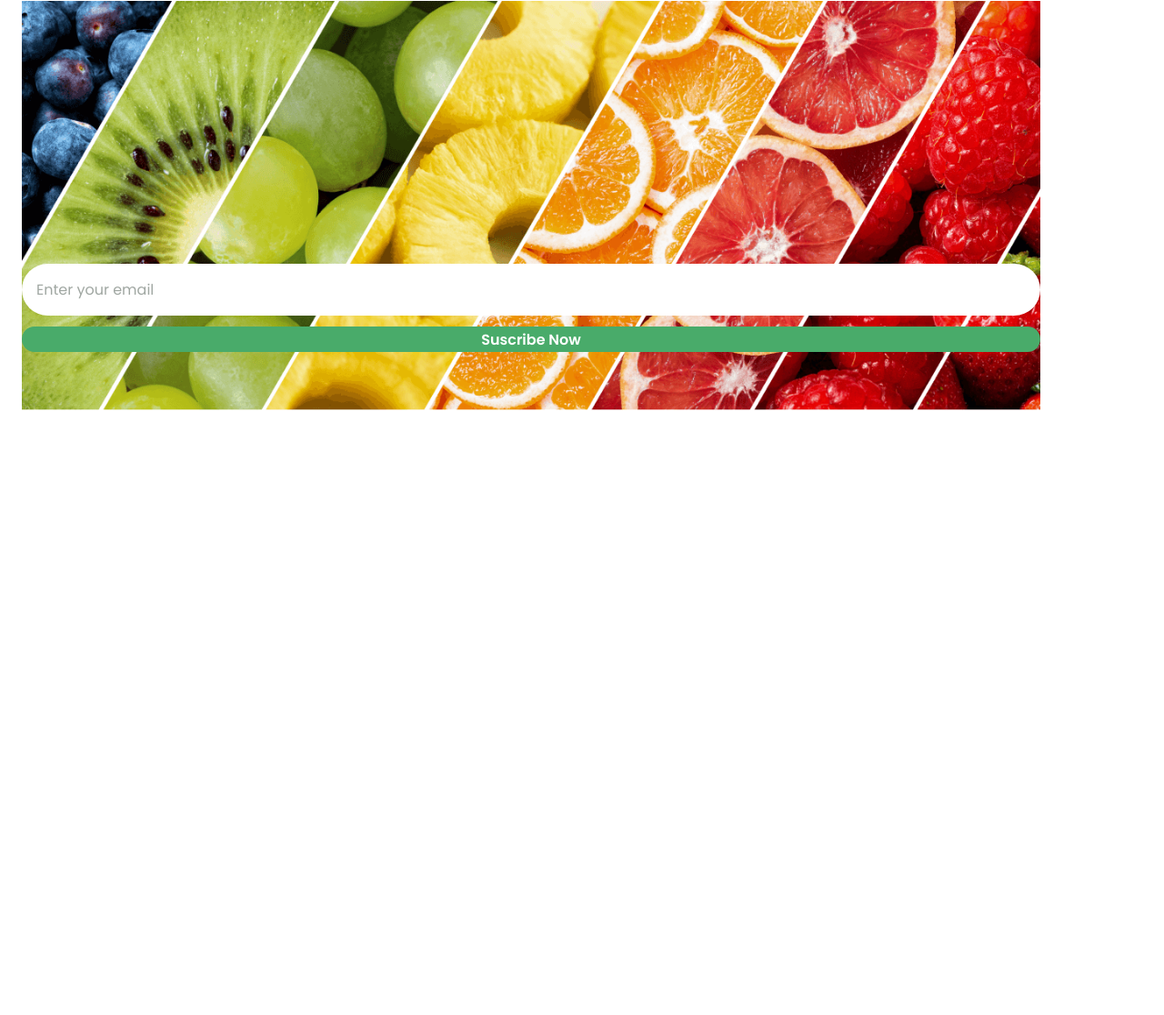
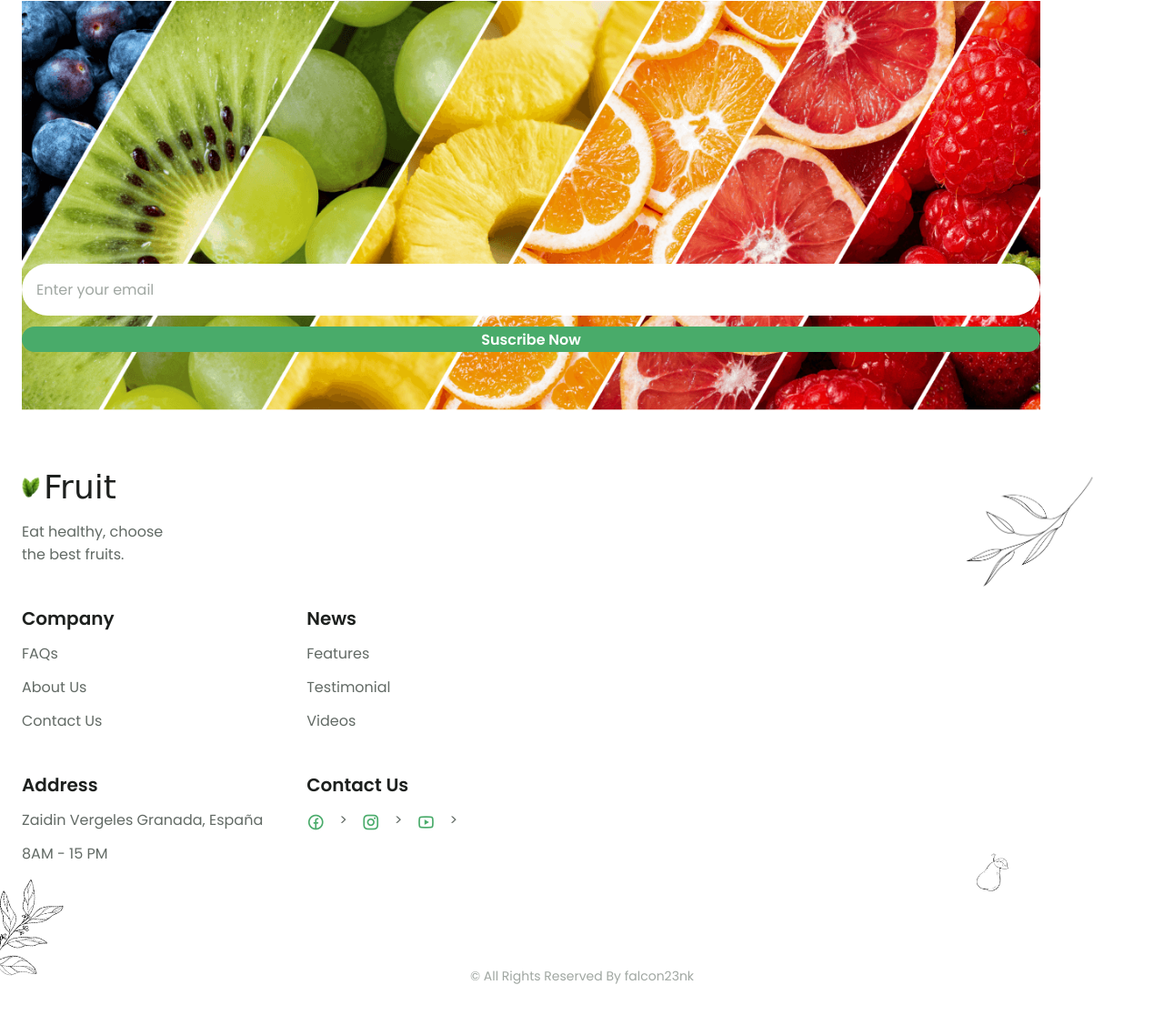
Before and after one commit to falcon23nk/TRABAJO-WEB-FRUITS, a plain HTML site: page index.html in a window 1280 px wide. Shown: the part 4610-5726 px from the top of the page at 91% size. Before the commit the page ends 5077 px from the top, so only its background shows below. Drawn offline with nearby package versions, Linux system fonts and the light colour scheme; a web font is replaced by a local one.

Commit message:
seccion Footer terminada

```diff
--- a/assets/css/styles.css
+++ b/assets/css/styles.css
@@ -543,7 +543,92 @@ cursor: pointer;
   rotate: 15deg;
 }
 /*=============== FOOTER ===============*/
+.footer{
+  overflow: hidden;
+  padding-block: 3rem 2rem;
+}
+.footer__container{
+  row-gap: 3rem;
+  position: relative;
+}
+.footer__logo{
+  display: inline-flex;
+  font-family: var(--second-font);
+  font-size: var(--h1-font-size);
+  align-items: center;
+  column-gap: .25rem;
+  margin-bottom: 1rem;
+  color: var(--title-color);
 
+}
+.footer__logo img{
+  width: 1.25rem;
+}
+.footer__data{
+  display: grid;
+  grid-template-columns: repeat(2, max-content);
+  gap: 3rem;
+}
+.footer__title{
+  margin-bottom: 1rem;
+  font-size: var(--h3-font-size);
+  font-weight: var(--font-semi-bold);
+}
+.footer__links{
+  display: grid;
+  row-gap: .75rem;
+}
+.footer__link{
+  color: var(--text-color);
+  transition: color .4s;
+}
+.footer__link:hover{
+  color: var(--first-color);
+}
+.footer__social{
+  display: flex;
+  column-gap: 1rem;
+}
+.footer__social-link{
+  font-size: 1.25rem;
+  color: var(--first-color);
+  transition: transform .4s;
+}
+.footer__social-link:hover{
+  transform: translateY(-.25rem);
+}
+
+.footer__fruit,
+.footer__branch-1,
+.footer__branch-2{
+  position: absolute;
+  filter: var(--filter-img);
+}
+.footer__fruit{
+  bottom: -2rem;
+  right : 2rem;
+  width: 40px;
+}
+.footer__branch-1{
+  top: 0;
+  right: -3rem;
+  width: 120px;
+  rotate: -90deg;
+}
+.footer__branch-2{
+  bottom: -10rem;
+  left: -5rem;
+  width: 120px;
+  rotate: 75deg;
+}
+
+.footer__copy{
+  display: block;
+  text-align: center;
+  margin-top: 7rem;
+  font-size: var(--small-font-size);
+  color: var(--text-color-light);
+}
 
 /*=============== SCROLL BAR ===============*/
 
--- a/index.html
+++ b/index.html
@@ -257,7 +257,87 @@
 
       <!--==================== FOOTER ====================-->
       <footer class="footer">
+         <div class="footer__container container grid">
+         <div>
+   <a href="" class="footer__logo">
+      <img src="assets/img/logo.png" alt="Fruit logo"> Fruit
+   </a>
+  <p class="footer__desription">
+   Eat healthy, choose <br>
+   the best fruits.
+  </p>
+</div>
+         <div class="footer__data grid">
+        <div>
+         <h3 class="footer__title">Company</h3>
+         <ul class="footer__links">
+            <li>
+               <a href="#" class="footer__link">FAQs</a>
+            </li>
+            <li>
+               <a href="#" class="footer__link">About Us</a>
+            </li>
+            <li>
+               <a href="#" class="footer__link">Contact Us</a>
+            </li>
+         </ul>
+      </div>
 
+              <div>
+         <h3 class="footer__title">News</h3>
+         <ul class="footer__links">
+            <li>
+               <a href="#" class="footer__link">Features</a>
+            </li>
+            <li>
+               <a href="#" class="footer__link">Testimonial</a>
+            </li>
+            <li>
+               <a href="#" class="footer__link">Videos</a>
+            </li>
+
+         </ul>
+      </div>
+
+              <div>
+         <h3 class="footer__title">Address</h3>
+         <ul class="footer__links">
+            <li class ="footer__info">
+             Zaidin Vergeles
+             Granada, España
+            </li>
+            <li class ="footer__info">
+               8AM - 15 PM
+            </li>
+         </ul>
+      </div>
+      <div>
+         <h3 class="footer__title">Contact Us</h3>
+         <div class="footer__social">
+            <a href="https://www.facebook.com/"  target="_blank" class="footer__social-link">
+            <i class="ri-facebook-circle-line"></i>
+            </a>>
+
+               <a href="https://www.instagram.com/"  target="_blank" class="footer__social-link">
+                  <i class="ri-instagram-line"></i>
+               </a>>
+
+               <a href="https://www.youtube.com/"  target="_blank" class="footer__social-link">
+            <i class="ri-youtube-line"></i>
+               </a>>
+         </div>
+      </div>
+   </div>
+
+   <img src="assets/img/fruit-line-3.png" alt="image" class="footer__fruit">
+      <img src="assets/img/branch-1.png" alt="image" class="footer__branch-1">
+      <img src="assets/img/branch-2.png" alt="image" class="footer__branch-2">
+</div>
+
+
+      <span class="footer__copy">
+         &#169; All Rights Reserved By falcon23nk
+      </span>
       </footer>
 
       <!--========== SCROLL UP ==========-->
```
